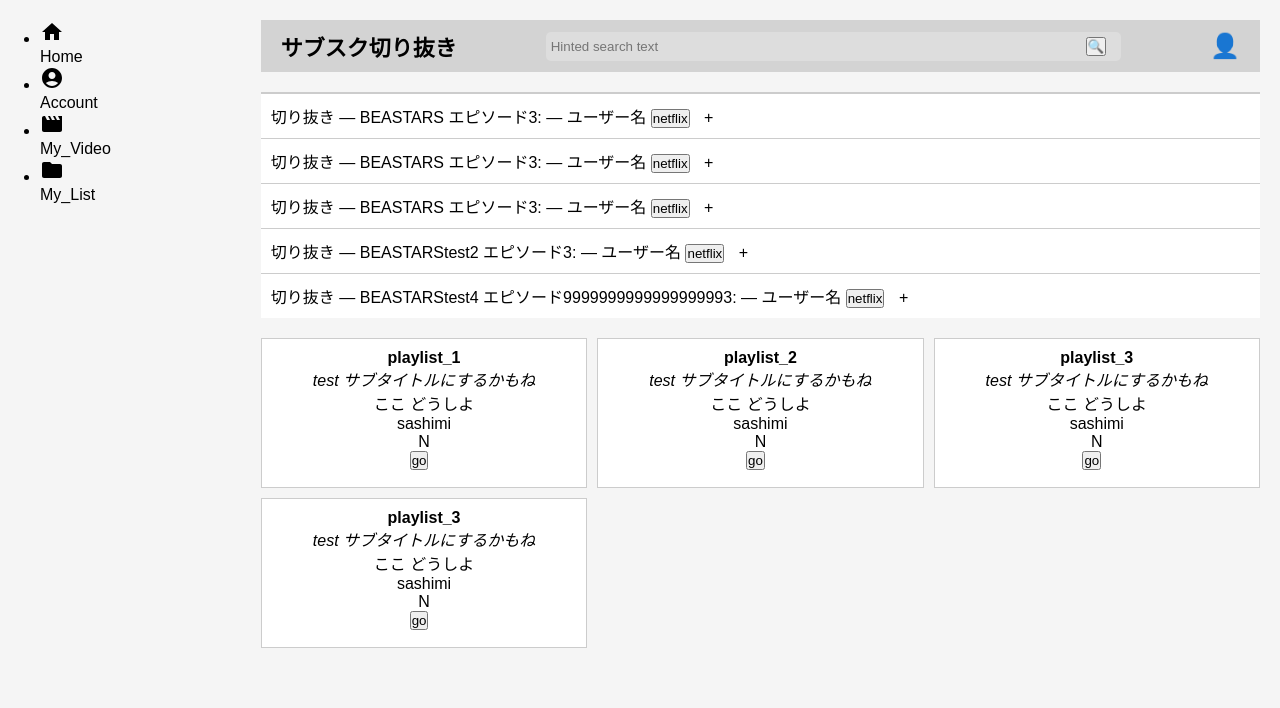
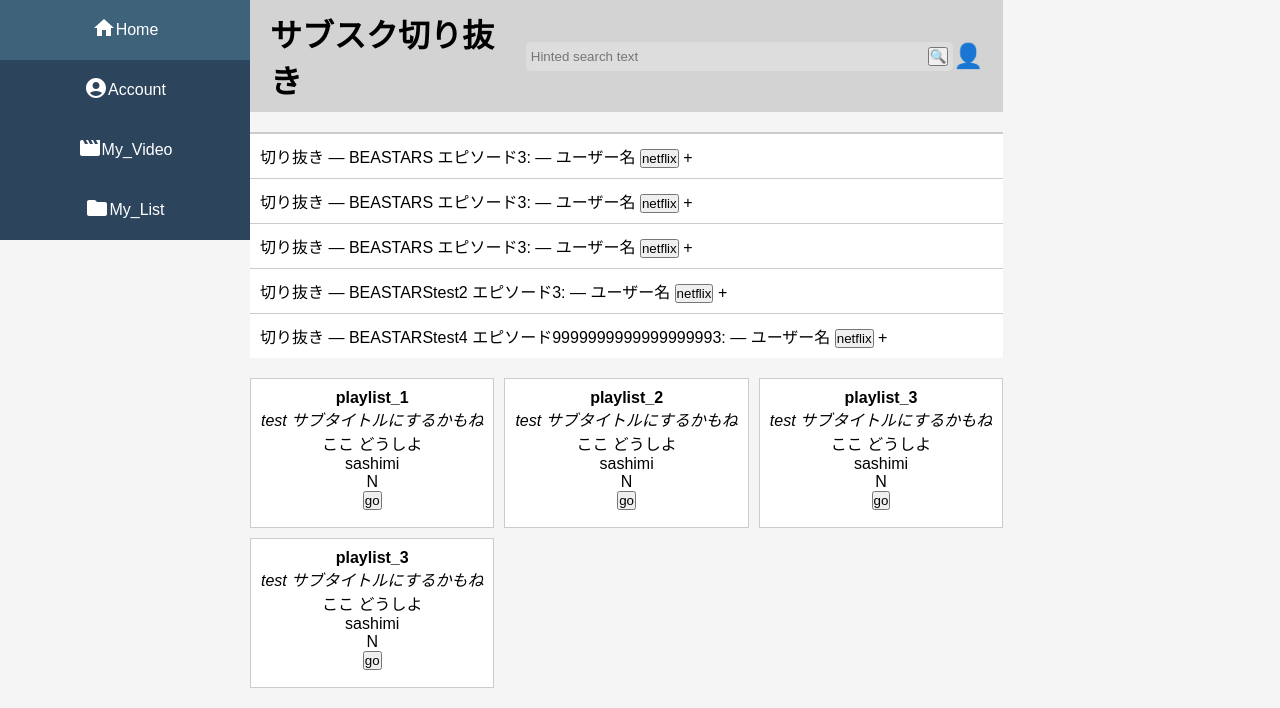
Before and after one commit to sabamisoyaki/react--site, a Next.js app: page / in a window 1280 px wide. Shown: the top 708 px of the page. Built offline with nearby package versions, Linux system fonts and the light colour scheme.

Commit message:
Sidebar bag css部分だと思われ

```diff
--- /dev/null
+++ b/src/app/base/base/sidebar/app.css
@@ -0,0 +1,68 @@
+html, body {
+    height: 100%;
+}
+
+.app {
+    width: 100%;
+    height: 100%;
+
+}
+
+* {
+    margin: 0;
+    padding: 0;
+    box-sizing: border-box;
+}
+
+/* サイドバー */
+.sidebar {
+    height: 100%;
+    width: 250px;
+    background-color: #2d445d;
+}
+
+.sidebarList {
+    height: auto;
+    padding: 0;
+    width: 100%;
+}
+
+.sidebarList .row {
+    width: 100%;
+    height: 60px;
+    display: flex;
+    color: white;
+    justify-content: center;
+    align-items: center;
+}
+
+.sidebarList .row:hover {
+    cursor: pointer;
+    background-color: #3d627a;
+}
+.SidebarList #active {
+    background-color: #3b627a;
+}
+
+.row #icon {
+    flex: 30%;
+    display: grid;
+    place-items: center;
+}
+
+.row #title {
+    flex: 70%;
+}
+.sidebarIcon{
+    padding-top: 20px;
+    padding-bottom: 15px;
+    text-align: center;
+}
+.sidebarIcon img{
+    width: 100px;
+}
+.sidebarIcon p{
+    color: white;
+    font-weight: 600;
+    font-size: 13px;
+}
--- a/src/app/base/base/sidebar/sidebar.js
+++ b/src/app/base/base/sidebar/sidebar.js
@@ -5,7 +5,7 @@ function Sidebar() {
     return (
         <>
             <div className="sidebar">
-                <ul className="SidebarList">
+                <ul className="sidebarList">
                     {SidebarData.map((value, key) => {
                         return (
                             <li
--- a/src/app/base/hopup/hopup.js
+++ b/src/app/base/hopup/hopup.js
@@ -1,4 +1,5 @@
 export default function hopup(){
+
 
     return(
     <>
--- a/src/app/globals.css
+++ b/src/app/globals.css
@@ -1,3 +1,4 @@
+/*
 * {
   box-sizing: border-box;
 }
@@ -47,3 +48,4 @@ ul {
 }
 
 button { margin-right: 10px; }
+*/
--- a/src/app/page.js
+++ b/src/app/page.js
@@ -10,7 +10,7 @@ export default function app() {
 <>
   <Sidebar/>
 
-<div className="main-content">
+<div>
   <HeadSearch/>
   <ClipList clipApiUrl="/test_data/clip.json" />
   <PlayList PlayList_Data_Url="/test_data/mylist.json"/>
--- a/src/app/styles.css
+++ b/src/app/styles.css
@@ -1,45 +1,75 @@
 /* styles.css */
+.app{
+    width: 100%;
+    height: 100%;
+}
+* {
 
-* {
-    box-sizing: border-box;
     margin: 0;
     padding: 0;
+    box-sizing: border-box;
     font-family: Arial, sans-serif;
 }
 
 body {
+    height: 100%;
     display: flex;
     background-color: #f5f5f5;
-    min-height: 100vh;
 }
 
 /* サイドバー */
-.sidebartest {
-    background-color: #e0e0e0;
-    padding: 20px 10px; /* 左右のパディングのみ */
-    display: flex;
-    flex-direction: column;
-    gap: 10px;
-    width: 150px;
-    height: 100vh; /* 画面全体の高さに合わせる */
-    position: fixed; /* 固定表示 */
-    top: 0;
-    left: 0;
+.sidebar {
+    height: 100%;
+    width: 250px;
+    background-color: #2d445d;
 }
 
-.sidebartest button {
-    background-color: #ccc;
-    border: none;
-    padding: 10px;
-    border-radius: 5px;
-    text-align: left;
+.sidebarList {
+    height: auto;
+    padding: 0;
+    width: 100%;
 }
 
-/* メインコンテンツ */
-.main-content {
-    margin-left: 150px; /* サイドバーの幅に合わせて調整 */
-    width: calc(100% - 150px);
+.sidebarList .row {
+    width: 100%;
+    height: 60px;
+    display: flex;
+    color: white;
+    justify-content: center;
+    align-items: center;
 }
+
+.sidebarList .row:hover {
+    cursor: pointer;
+    background-color: #3d627a;
+}
+.SidebarList #active {
+    background-color: #3b627a;
+}
+
+.row #icon {
+    flex: 30%;
+    display: grid;
+    place-items: center;
+}
+
+.row #title {
+    flex: 70%;
+}
+.sidebarIcon{
+    padding-top: 20px;
+    padding-bottom: 15px;
+    text-align: center;
+}
+.sidebarIcon img{
+    width: 100px;
+}
+.sidebarIcon p{
+    color: white;
+    font-weight: 600;
+    font-size: 13px;
+}
+
 
 /* ヘッダー */
 .header {
```
Also changed, not shown: src/app/base/base/sidebar/page.js (added, +12 -0 lines), src/app/base/base/sidebar/sidebarIcon.js (added, +13 -0 lines), src/app/base/clip.js (deleted, +0 -109 lines), src/app/base/headSearch.js (deleted, +0 -33 lines), src/app/base/sidebar.js (deleted, +0 -30 lines), src/app/base/sidebarData.js (deleted, +0 -32 lines), public/icon test/60e00503-52c1-4149-a586-b244b6ade4d6.webp (added), public/icon test/Icon.png (added).
